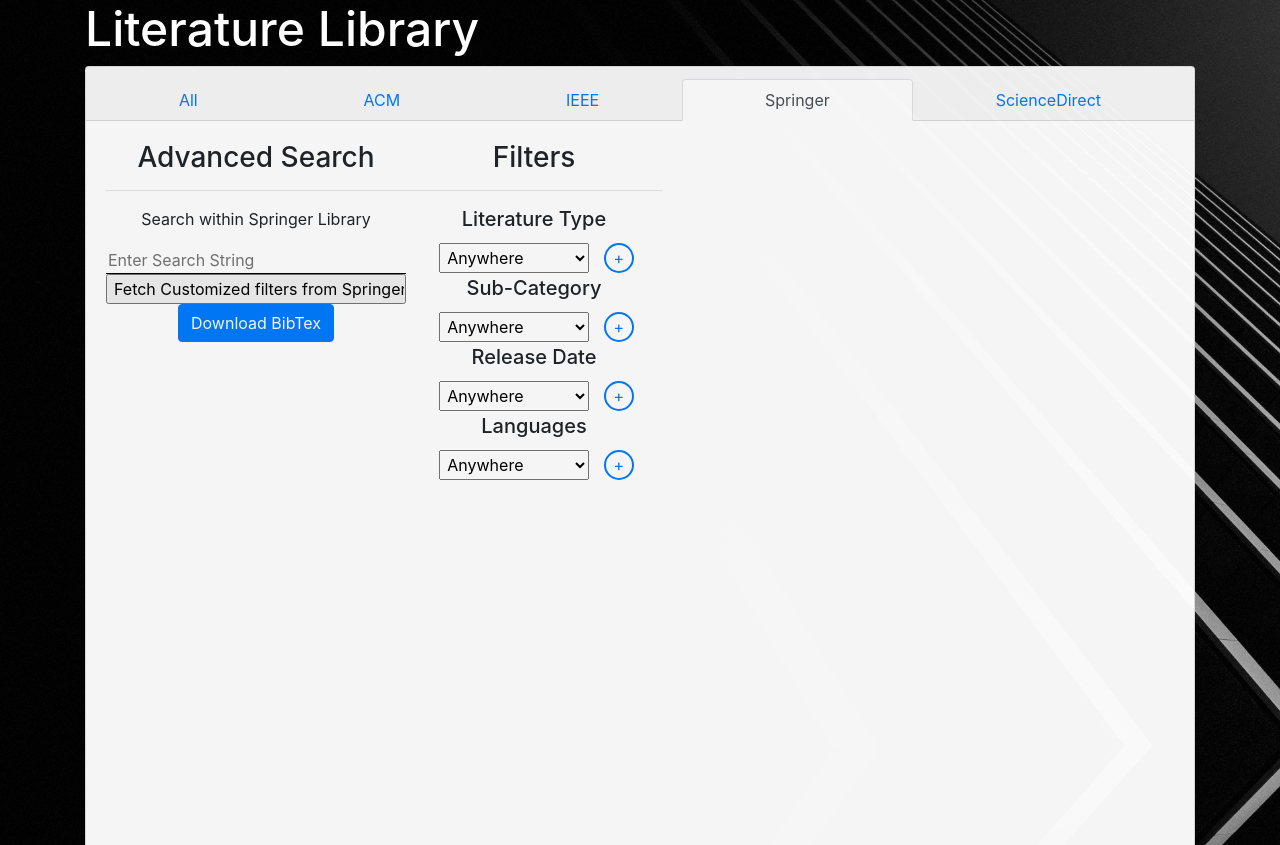
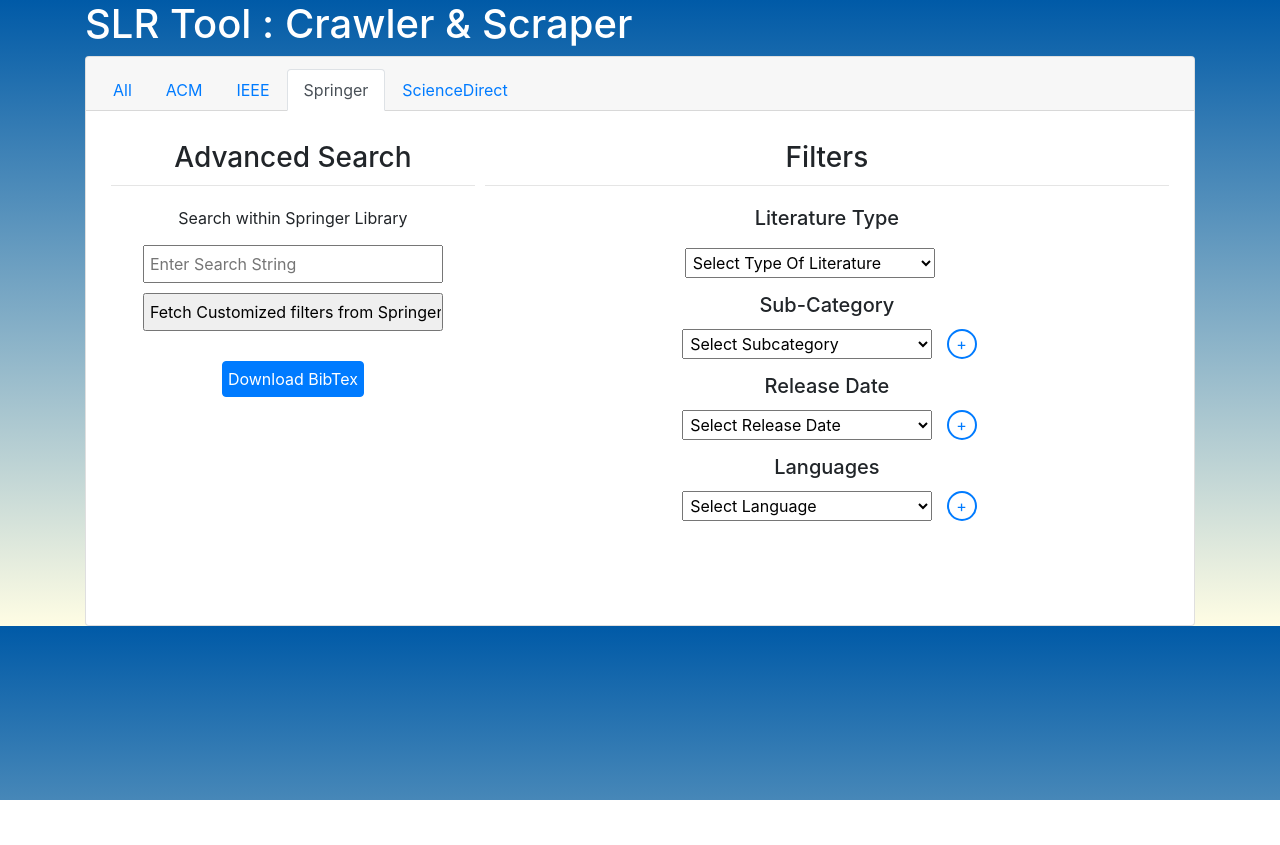
Before and after one commit to skscool/SLR-Tool-Crawler-And-Scraper, a Flask app: page /springer in a window 1280 px wide. Shown: the top 845 px of the page. After the commit the page ends 800 px from the top, so only its background shows below. Run offline with Flask 2, Linux system fonts and the light colour scheme; some libraries are stand-ins or nearby versions.

Commit message:
Update Springer.html

```diff
--- a/templates/Springer.html
+++ b/templates/Springer.html
@@ -3,41 +3,44 @@
 <head>
 	<title>SLR: Crawler & Scraper</title>
 	<link rel="stylesheet" href="https://maxcdn.bootstrapcdn.com/bootstrap/4.0.0/css/bootstrap.min.css" integrity="sha384-Gn5384xqQ1aoWXA+058RXPxPg6fy4IWvTNh0E263XmFcJlSAwiGgFAW/dAiS6JXm" crossorigin="anonymous">
-	<link rel= "stylesheet" type= "text/css" href="{{ url_for('static', filename='style.css')}}">
+	<link rel="stylesheet" href="/static/springerStyle.css">
+
 </head>
 <body>
 	<div class="container">
-		<h1 id="topHeading">Literature Library</h1>
+		<h1 id="topHeading">SLR Tool : Crawler & Scraper</h1>
 	<div class="card text-center">
 	  <div class="card-header">
-	    <ul class="nav nav-tabs nav-fill card-header-tabs">
+	    <ul class="nav nav-tabs card-header-tabs">
 	      <li class="nav-item">
 	        <a class="nav-link" href="/">All</a>
 	      </li>
 	      <li class="nav-item">
-	        <a class="nav-link" href="/ACM">ACM</a>
+	        <a class="nav-link" href="/acm">ACM</a>
 	      </li>
 	      <li class="nav-item">
-	        <a class="nav-link" href="/IEEE">IEEE</a>
+	        <a class="nav-link" href="/ieee">IEEE</a>
 	      </li>
 	      <li class="nav-item">
-	        <a class="nav-link active" href="/Springer">Springer</a>
+	        <a class="nav-link active" href="/springer">Springer</a>
 	      </li>
 	      <li class="nav-item">
-	        <a class="nav-link" href="/ScienceDirect">ScienceDirect</a>
+	        <a class="nav-link" href="/scienceDirect">ScienceDirect</a>
 	      </li>
 	    </ul>
 	  </div>
 	  <div class="card-body">
 
+			<form id="springerForm" action = "/fetchBibTexFromSpringer" method="POST" onsubmit="return validateMyForm(event);">
 				<div class="grid-container">
 				  <div class="searchArea">
 						<h3 class="card-title">Advanced Search</h3>
 						<hr>
 						<p class="card-text">Search within Springer Library</p>
 						<input id="searchString" name="searchString" type="text" placeholder="Enter Search String" style="width: 300px;">
-					<input id="getFiltersButton" type="button" value="Fetch Customized filters from Springer" style="width: 300px;">
-					<button type="submit" href="#" class="btn btn-primary">Download BibTex</button><br><br>
+						<input id="getFiltersButton" type="button" value="Fetch Customized filters from Springer" style="width: 300px;" onclick="getFilters()">
+						<div id="message">  </div>
+						<button type="submit" href="#" class="btn btn-primary" >Download BibTex</button><br><br>
 				  </div>
 				  <div class="filterArea">
 					<h3 class="card-title">Filters</h3>
@@ -47,20 +50,9 @@
 					<div id="containerLiteratureType">
 						<div id="rowLiteratureType1" class="rowMarginTop">
 							<select id="selectLiteratureType1" name="selectLiteratureType1">
-							<option value="AllField">Anywhere</option>
-							<option value="Title">Title</option>
-							<option value="ContribAuthor">Author</option>
-							<option value="Abstract">Abstract</option>
-							<option value="Fulltext">Full text</option>
-							<option value="Affiliation">Author Affiliation</option>
-							<option value="Keyword">Author Keyword</option>
-							<option value="ConferenceLocation">Conference Location</option>
-							<option value="ConferenceSponsor">Conference Sponsor</option>
-							<option value="Contrib">Name</option>
-							<option value="PubIdSortField">ISBN/ISSN</option>
-							<option value="DOI">DOI</option>
+								<option value="" selected disabled hidden>Select Type Of Literature</option>
 							</select>
-						<input id="buttonLiteratureType1" type="button" value="+" onclick="addRowLiteratureType()" class="add-del-Button"><br>
+							<input disabled id="buttonLiteratureType1" type="button" value="+" onclick="addRowLiteratureType()" ><br>
 						</div>
 					</div>
 
@@ -68,18 +60,7 @@
 					<h5 class="card-title">Sub-Category</h5>
 						<div id="rowSubcategory1" class="rowMarginTop">
 							<select id="selectSubcategory1" name="selectSubcategory1">
-							<option value="AllField">Anywhere</option>
-							<option value="Title">Title</option>
-							<option value="ContribAuthor">Author</option>
-							<option value="Abstract">Abstract</option>
-							<option value="Fulltext">Full text</option>
-							<option value="Affiliation">Author Affiliation</option>
-							<option value="Keyword">Author Keyword</option>
-							<option value="ConferenceLocation">Conference Location</option>
-							<option value="ConferenceSponsor">Conference Sponsor</option>
-							<option value="Contrib">Name</option>
-							<option value="PubIdSortField">ISBN/ISSN</option>
-							<option value="DOI">DOI</option>
+								<option value="" selected disabled hidden>Select Subcategory</option>
 							</select>
 							<input id="buttonSubcategory1" type="button" value="+" onclick="addRowSubcategory()" class="add-del-Button"><br>
 						</div>
@@ -89,18 +70,7 @@
 					<h5 class="card-title">Release Date</h5>
 						<div id="rowReleaseDate1" class="rowMarginTop">
 							<select id="selectReleaseDate1" name="selectReleaseDate1">
-							<option value="AllField">Anywhere</option>
-							<option value="Title">Title</option>
-							<option value="ContribAuthor">Author</option>
-							<option value="Abstract">Abstract</option>
-							<option value="Fulltext">Full text</option>
-							<option value="Affiliation">Author Affiliation</option>
-							<option value="Keyword">Author Keyword</option>
-							<option value="ConferenceLocation">Conference Location</option>
-							<option value="ConferenceSponsor">Conference Sponsor</option>
-							<option value="Contrib">Name</option>
-							<option value="PubIdSortField">ISBN/ISSN</option>
-							<option value="DOI">DOI</option>
+								<option value="" selected disabled hidden>Select Release Date</option>
 							</select>
 							<input id="buttonReleaseDate1" type="button" value="+" onclick="addRowReleaseDate()" class="add-del-Button"><br>
 						</div>
@@ -110,18 +80,7 @@
 					<h5 class="card-title">Languages</h5>
 						<div id="rowLanguages1" class="rowMarginTop">
 							<select id="selectLanguages1" name="selectLanguages1">
-							<option value="AllField">Anywhere</option>
-							<option value="Title">Title</option>
-							<option value="ContribAuthor">Author</option>
-							<option value="Abstract">Abstract</option>
-							<option value="Fulltext">Full text</option>
-							<option value="Affiliation">Author Affiliation</option>
-							<option value="Keyword">Author Keyword</option>
-							<option value="ConferenceLocation">Conference Location</option>
-							<option value="ConferenceSponsor">Conference Sponsor</option>
-							<option value="Contrib">Name</option>
-							<option value="PubIdSortField">ISBN/ISSN</option>
-							<option value="DOI">DOI</option>
+								<option value="" selected disabled hidden>Select Language</option>
 							</select>
 							<input id="buttonLanguages1" type="button" value="+" onclick="addRowLanguages()" class="add-del-Button"><br>
 						</div>
@@ -129,7 +88,7 @@
 
 				  </div>
 				</div>
-
+			</form>
 	  </div>
 	</div>
 </div>
@@ -234,6 +193,6 @@
   }
 
 </script>
-
+<script src="/static/springer.js"></script>
 </body>
 </html>
```
Lines whose indentation alone changed are shown as unchanged.
